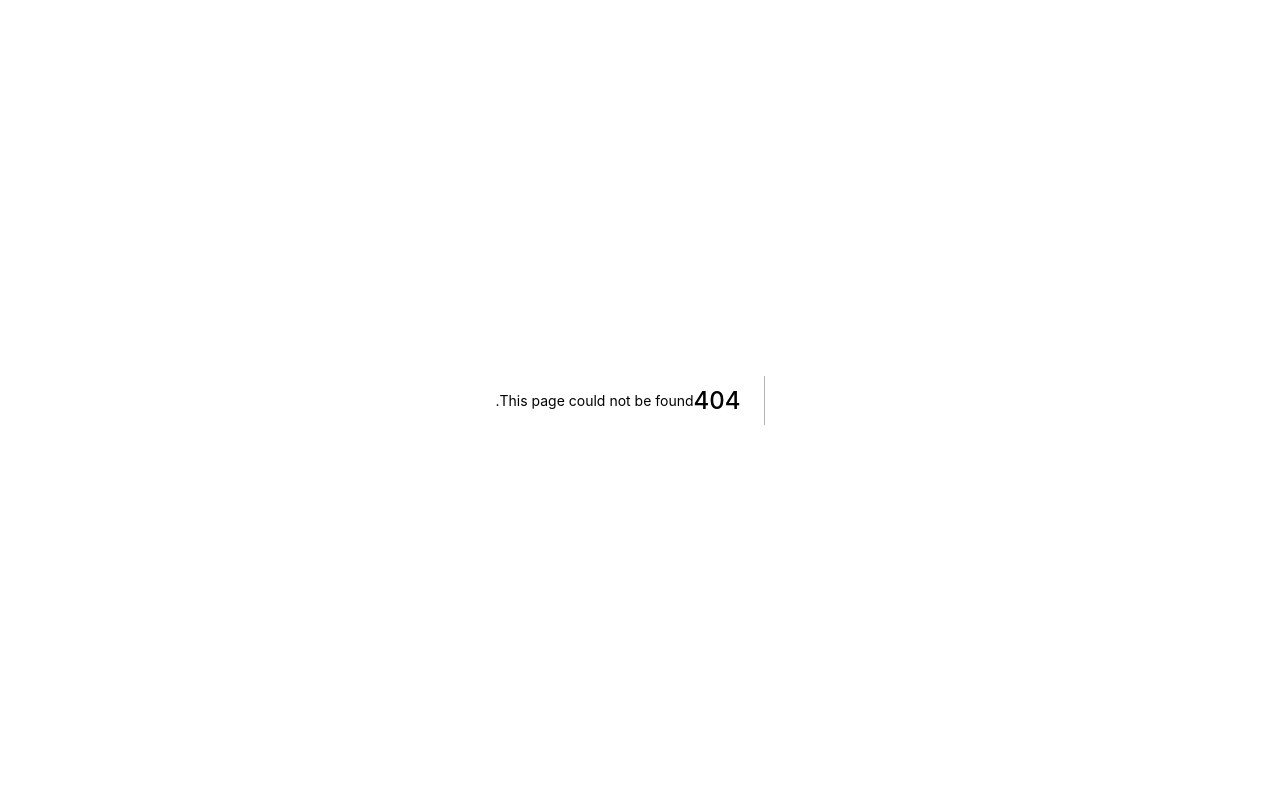
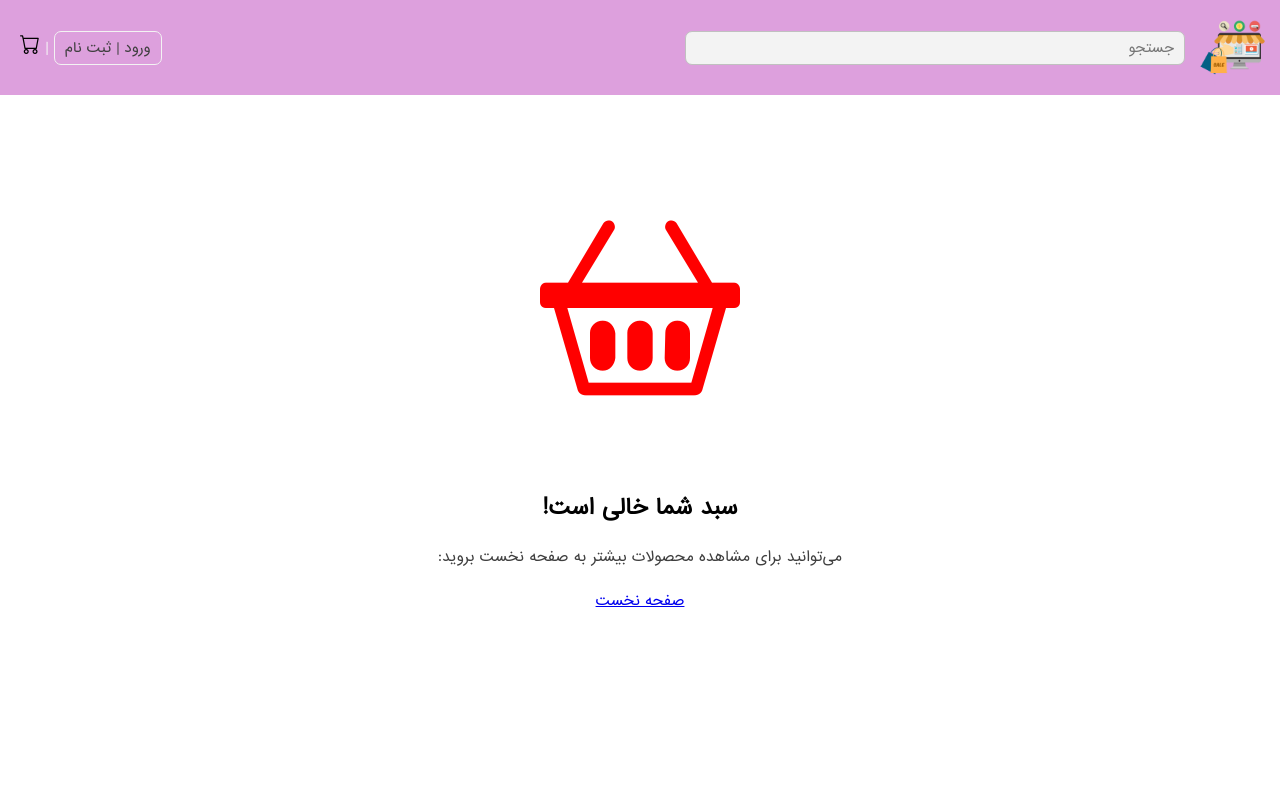
Before and after one commit to omids0/nextjs-online-shop, a Next.js app: page /basket in a window 1280 px wide. Before the commit this address had no page. Shown: the top 800 px of the page. Built offline with nearby package versions, Linux system fonts and the light colour scheme.

Commit message:
empty basket desined

```diff
--- a/components/Header.js
+++ b/components/Header.js
@@ -38,10 +38,13 @@ export default function Header() {
             placeholder="جستجو"
           />
           <div>
-            <button className="btn header-login-btn">ورود | ثبت نام</button> {` | `}
+            <button className="btn header-login-btn">ورود | ثبت نام</button>{" "}
+            {` | `}
+            <Link href="/basket" passHref>
             <button className="cart-btn">
               <i className="bi bi-cart sabad"></i>
             </button>
+            </Link>
           </div>
         </div>
       </div>
@@ -52,9 +55,11 @@ export default function Header() {
         <div>
           <button className="btn">ورود</button>
           {` | `}
-          <button className="cart-btn">
-            <i className="bi bi-cart sabad"></i>
-          </button>
+          <Link href="/basket" passHref>
+            <button className="cart-btn">
+              <i className="bi bi-cart sabad"></i>
+            </button>
+          </Link>
         </div>
       </div>
     </header>
--- /dev/null
+++ b/components/basket/Basket.js
@@ -0,0 +1,24 @@
+import React, { useState } from "react";
+import BasketProcess from "./BasketProcess";
+import Link from 'next/link'
+
+export default function Basket() {
+  const [basket, setbasket] = useState([]);
+  return (
+    <div className="basket-container">
+    {basket.length > 0 && <BasketProcess />}
+      <div className="basket-detailes-container">
+        {basket.length > 0 ? (
+          <div>1</div>
+        ) : (
+          <div className="empty-basket">
+            <i className="bi bi-basket2"></i>
+            <h2>سبد شما خالی است!</h2>
+            <p>می‌توانید برای مشاهده محصولات بیشتر به صفحه نخست بروید:</p>
+            <Link className='link' href='/' passHref>صفحه نخست</Link>
+          </div>
+        )}
+      </div>
+    </div>
+  );
+}
--- /dev/null
+++ b/components/basket/BasketProcess.js
@@ -0,0 +1,9 @@
+import React from 'react'
+
+export default function BasketProcess() {
+  return (
+    <div>
+      process
+    </div>
+  )
+}
--- /dev/null
+++ b/pages/basket/index.js
@@ -0,0 +1,11 @@
+import React from "react";
+import AppLayout from "../../components/AppLayout";
+import Basket from "../../components/basket/Basket";
+
+export default function index() {
+  return (
+    <AppLayout title="Orders" description='ثبت مرسوله های امید شاپ'>
+      <Basket />
+    </AppLayout>
+  );
+}
--- a/styles/globals.css
+++ b/styles/globals.css
@@ -915,6 +915,37 @@ input:checked + .slider:before {
   align-items: center;
 }
 
+.basket-container{
+  width: 100%;
+  min-height: 100vh;
+}
+
+.basket-detailes-container{
+  max-width: 1024px;
+  margin: 0 auto;
+  padding: var(--padding-small-size)
+}
+
+.empty-basket{
+  width: 100%;
+  min-height: 70vh;
+  display: flex;
+  flex-direction: column;
+  justify-content: center;
+  align-items: center;
+}
+
+.bi-basket2{
+  font-size: 20rem;
+  color: red;
+}
+
+.empty-basket p{
+  color: #3f3f3f;
+  padding: 2rem 1rem;
+  text-align: center;
+}
+
 @keyframes fade {
   from {
     opacity: 0.4;
```
